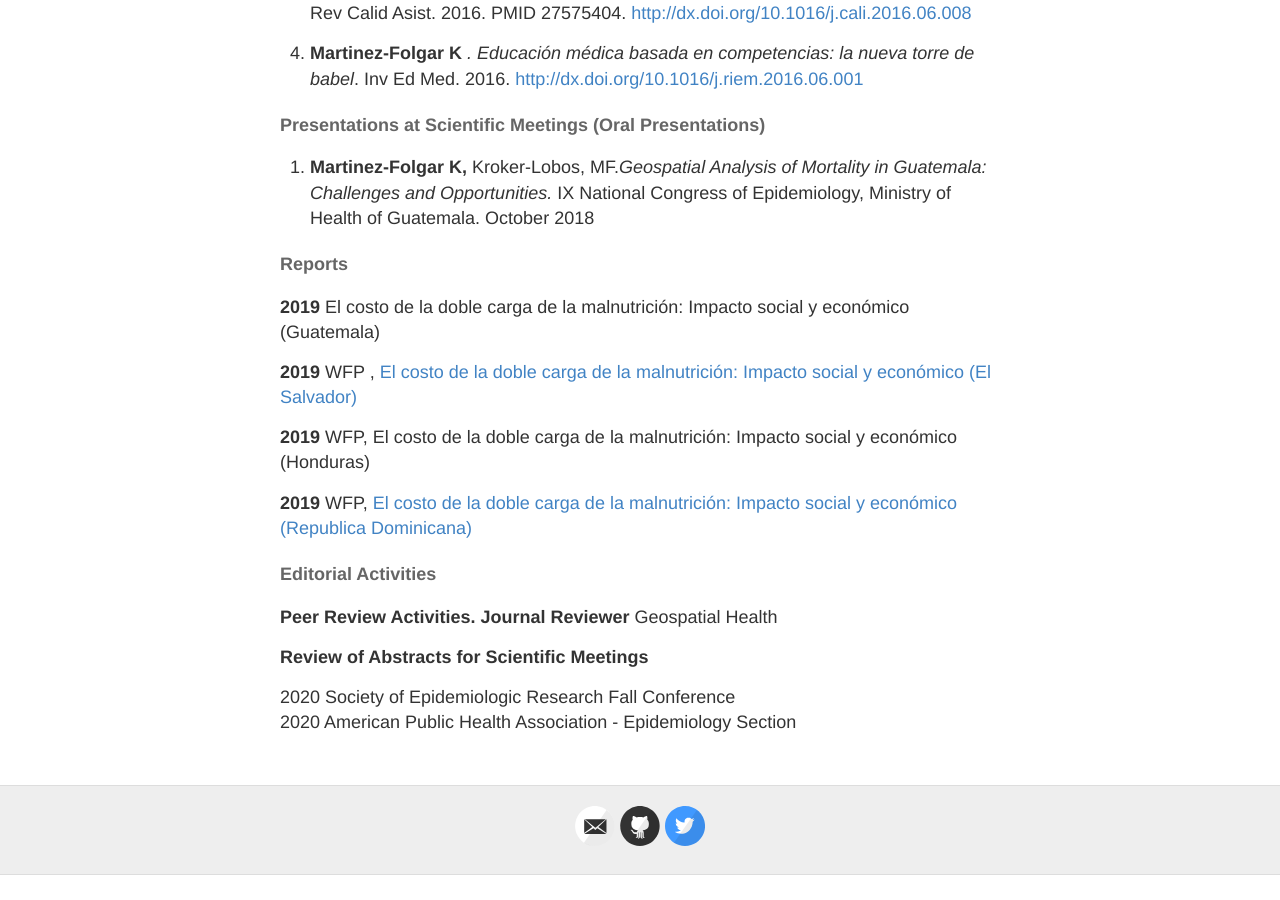
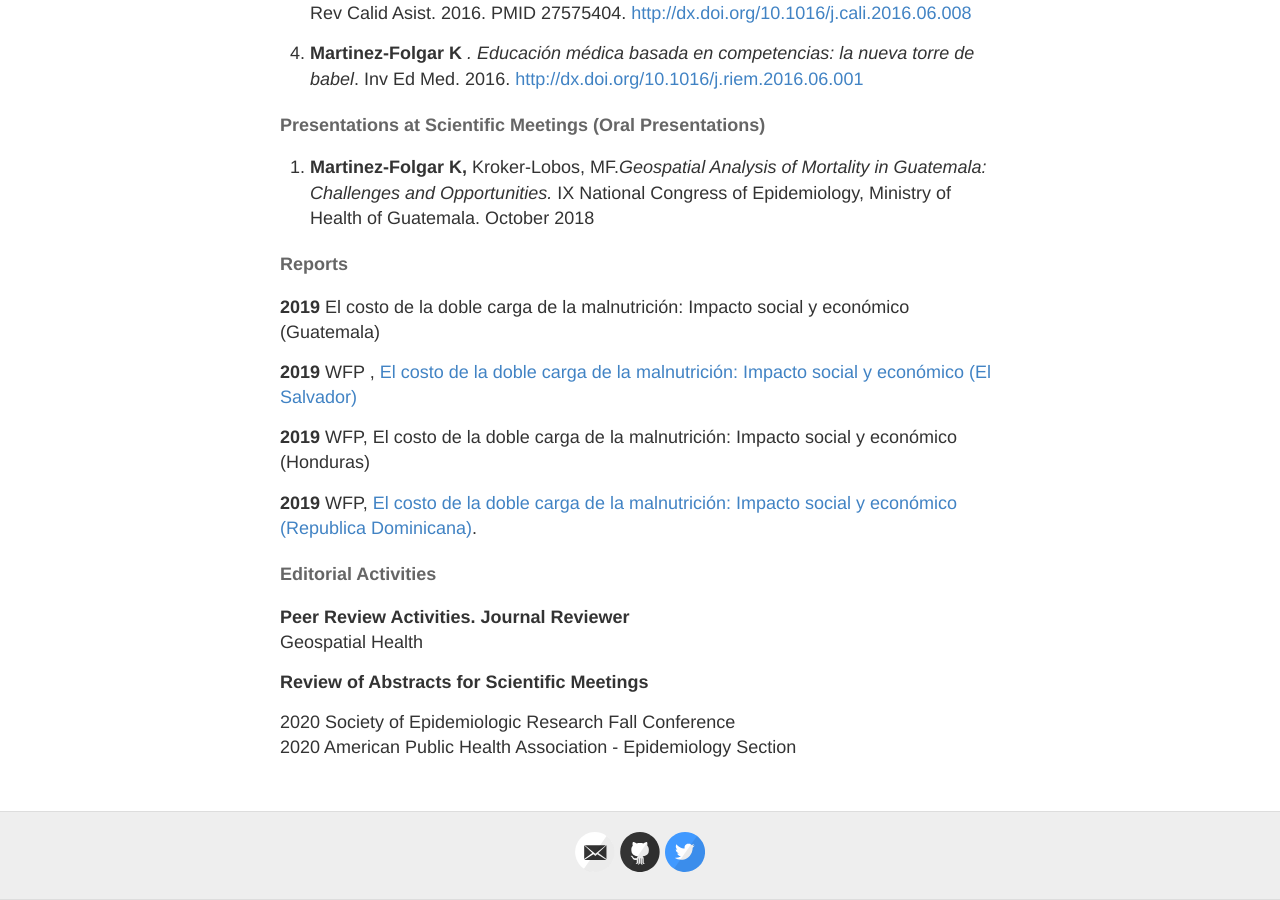
Before and after one commit to kmfolgar/kmartinez.com, a Jekyll site: the page built from cv.md, in a window 1280 px wide and 900 px high, scrolled down 5516 px. Built offline with Jekyll 4.4.1, drawn with Linux system fonts in a browser that asks for light colours; before the commit the page ends 6391 px from its top, so only the background shows below that.

Commit message:
2020-10-21

```diff
--- a/cv.md
+++ b/cv.md
@@ -205,7 +205,8 @@
 
 **2019** WFP, El costo de la doble carga de la malnutrición: Impacto social y económico (Honduras)
 
-**2019** WFP, [El costo de la doble carga de la malnutrición: Impacto social y económico (Republica Dominicana)](https://es.wfp.org/el-costo-de-la-doble-carga-de-la-malnutricion-republica-dominicana)
+**2019** WFP, [El costo de la doble carga de la malnutrición: Impacto social y económico (Republica Dominicana)](https://es.wfp.org/el-costo-de-la-doble-carga-de-la-malnutricion-republica-dominicana).
+
 
 #### Editorial Activities
 
```
